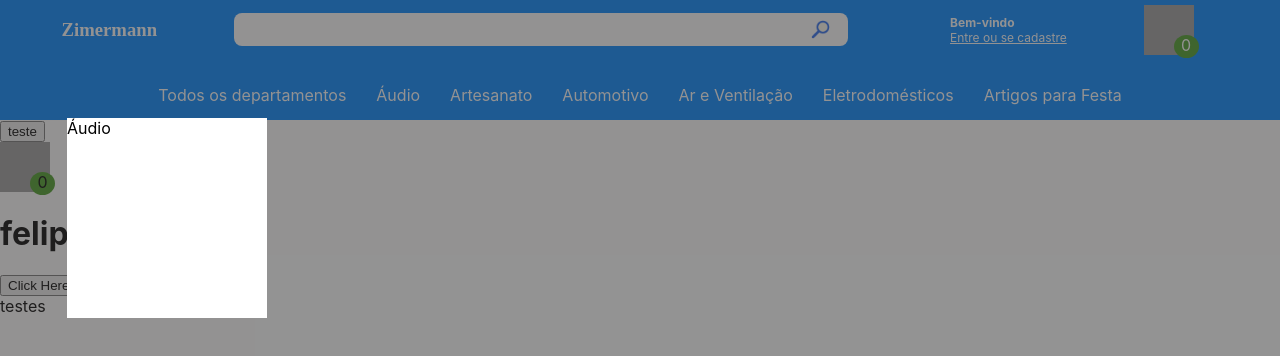
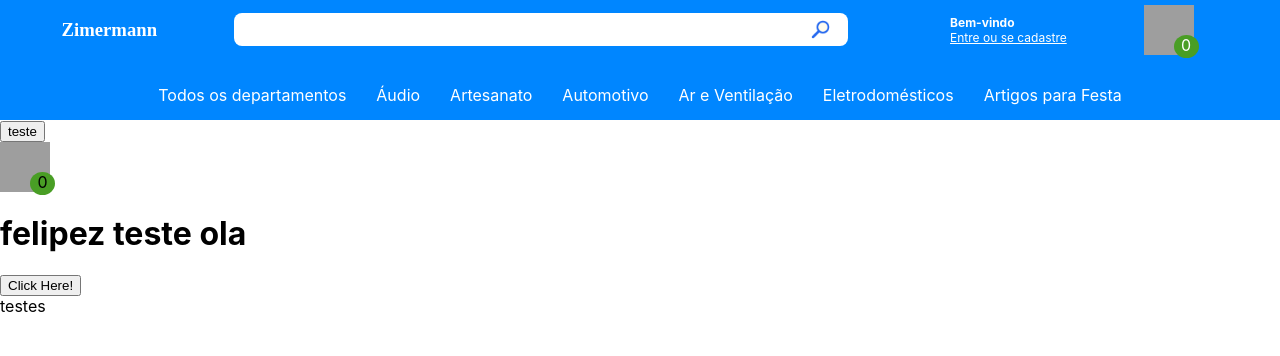
Before and after one commit to Felipezimermann/template-ecommerce-nextjs-typescript, a Next.js app: page / in a window 1280 px wide. Shown: the top 356 px of the page. Built offline with nearby package versions, Linux system fonts and the light colour scheme; grey boxes are pictures that could not be loaded.

Commit message:
contruction day 03

```diff
--- a/src/components/header/index.tsx
+++ b/src/components/header/index.tsx
@@ -10,12 +10,14 @@ interface header{
 export default function Header(prop:header){
 
     const [dropdown, setDropdown] = useState("");
+    const [navMenu, setNavMenu] = useState("modelNav_one");
 
 
 
   const controllNavModel = (event:string)=>{
     switch(event){
-      case 'one':
+      case 'modelNav_one':
+         setNavMenu('modelNav_one')
          setDropdown("displayBlock");
         break
         case 'off':
@@ -23,7 +25,6 @@ export default function Header(prop:header){
         break
     }
   }
-
 
     return(
         <>
@@ -39,9 +40,9 @@ export default function Header(prop:header){
                 </section>
                 <section>
                     <nav className={Style.sectionMenuNavegation}>
-                        <a onMouseOver={()=>controllNavModel('one')} className={Style.sectionMenuButton}>Todos os departamentos</a>
-                        <Modal NavModel={controllNavModel} dropdown={dropdown} />
-                        <a className={Style.sectionMenuButton}>Áudio</a>
+                        <a onMouseOver={()=>controllNavModel('modelNav_one')} className={Style.sectionMenuButton}>Todos os departamentos</a>
+                        <Modal menuNav={navMenu} NavModel={controllNavModel} dropdown={dropdown} />
+                        <a  className={Style.sectionMenuButton}>Áudio</a>
                         <a className={Style.sectionMenuButton}>Artesanato</a>
                         <a className={Style.sectionMenuButton}>Automotivo</a>
                         <a className={Style.sectionMenuButton}>Ar e Ventilação</a>
--- a/src/components/modal/index.tsx
+++ b/src/components/modal/index.tsx
@@ -1,32 +1,72 @@
-import Style from '../../styles/Header.module.css'
+import Style from '../../styles/modalMenu.module.css'
 import { useState } from 'react'
 interface modal{
     dropdown:string
-    NavModel:Function
+    NavModel:Function,
+    menuNav:string
 }
 
 
 export default function Modal(props:modal){
 
-    const {dropdown, NavModel} = props
+    const {dropdown, NavModel ,menuNav} = props
 
-    const style = {
-        'position':'relative',
-        'top':'-26px',
-        'padding':'12px',
-        'background':'#ffff',
-        'border-radius':'5px',
-        'color':'blue'
+    const menuCSS = (style:string)=>{
+
+        if(menuNav == style){
+            return 'blockModel'
+        }
+
+        return 'noneModel'
     }
 
     return(
         <>
-            <div  className={`${dropdown} displayBlock bottom`}>
-                <div  onMouseLeave={()=>NavModel('off')}  className={`${dropdown} displayBlock modal`}>
-                       <div>
-                          <a >Áudio</a>
-                       </div>
-                </div>
+            <div  className={`${dropdown}  bottom`}>
+                <nav className={Style.sectionMenuNavegation}>
+                        <div>
+                            <a className={Style[menuCSS('modelNav_one')]}>Todos os departamentos</a>
+                            <div  onMouseLeave={()=>NavModel('off')}  className={`${Style.modal} ${menuNav == 'modelNav_one'?'displayBlock':''} `}>
+                                <a  >Áudio</a>
+                            </div>
+                        </div>
+                        <div>
+                        <a className={Style[menuCSS('modelNav_two')]}>Todos os departamentos</a>
+                            <div  onMouseLeave={()=>NavModel('off')}  className={`${Style.modal} ${menuNav == 'modelNav_two'?'displayBlock':''} `}>
+                                <a  >Áudio</a>
+                            </div>
+                        </div>
+                        <div>
+                            <a className={Style.noneModel}>Artesanato</a>
+                            <div  onMouseLeave={()=>NavModel('off')}  className={Style.modal}>
+                                <a  >Áudio</a>
+                            </div>
+                        </div>
+                        <div>
+                            <a className={Style.noneModel}>Automotivo</a>
+                            <div  onMouseLeave={()=>NavModel('off')}  className={Style.modal}>
+                                <a  >Áudio</a>
+                            </div>
+                        </div>
+                        <div>
+                            <a className={Style.noneModel}>Ar e Ventilação</a>
+                            <div  onMouseLeave={()=>NavModel('off')}  className={Style.modal}>
+                                <a  >Áudio</a>
+                            </div>
+                        </div>
+                        <div>
+                            <a className={Style.noneModel}>Eletrodomésticos</a>
+                            <div  onMouseLeave={()=>NavModel('off')}  className={Style.modal}>
+                                <a  >Áudio</a>
+                            </div>
+                        </div>
+                        <div>
+                            <a className={Style.noneModel}>Artigos para Festa</a>
+                            <div  onMouseLeave={()=>NavModel('off')}  className={Style.modal}>
+                                <a  >Áudio</a>
+                            </div>
+                        </div>
+                    </nav>
             </div>
         </>
 
--- a/src/styles/Header.module.css
+++ b/src/styles/Header.module.css
@@ -48,11 +48,3 @@
     display: flex;
     justify-content: center;
 }
-.modelTitulo{
-    position: relative;
-    top: -26px;
-    padding: 12px;
-    background: #ffff;
-    border-radius: 5px;
-    color: blue;
-}
--- a/src/styles/globals.css
+++ b/src/styles/globals.css
@@ -20,17 +20,6 @@ a {
   border-radius: 8px;
   border: 0px;
 }
-.modal{
-  background-color: white;
-  display: none;
-  position: fixed;
-  width: 200px;
-  height: 200px;
-  left: 67px;
-  top: 118px;
-  color: black;
-
-}
 .bottom{
   position:absolute;
 	top:0px;
--- /dev/null
+++ b/src/styles/modalMenu.module.css
@@ -0,0 +1,34 @@
+.sectionMenuNavegation{
+    margin-top: 85px;
+    display: flex;
+    justify-content: center;
+}
+
+.modelNav_one{
+    position: relative;
+    top: -26px;
+    padding: 12px;
+    background: #ffff;
+    border-radius: 5px;
+    color: blue;
+}
+.modal{
+    background-color: white;
+    position: relative;
+    border-radius: 2px;
+    top: 6px;
+    left: 5px;
+    display: none;
+  }
+  .noneModel{
+    margin: 5px;
+    padding: 10px;
+    color: #939393
+  }
+  .blockModel{
+    margin: 5px;
+    padding: 10px;
+    background: #ffff;
+    border-radius: 5px;
+    color: blue;
+}
```
